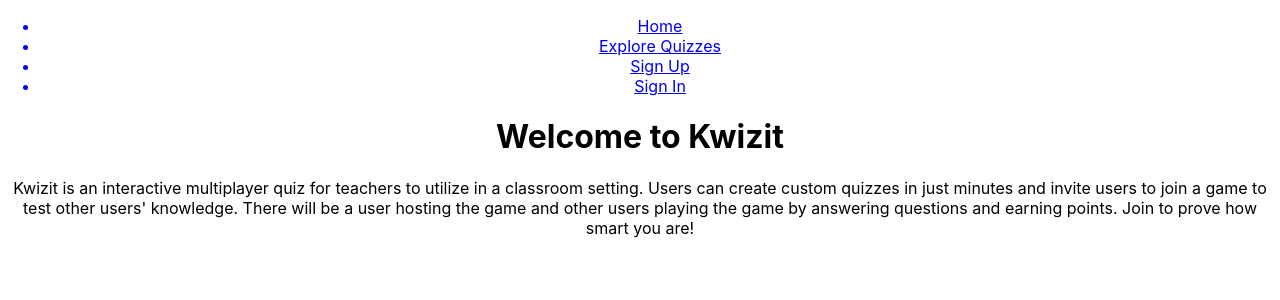
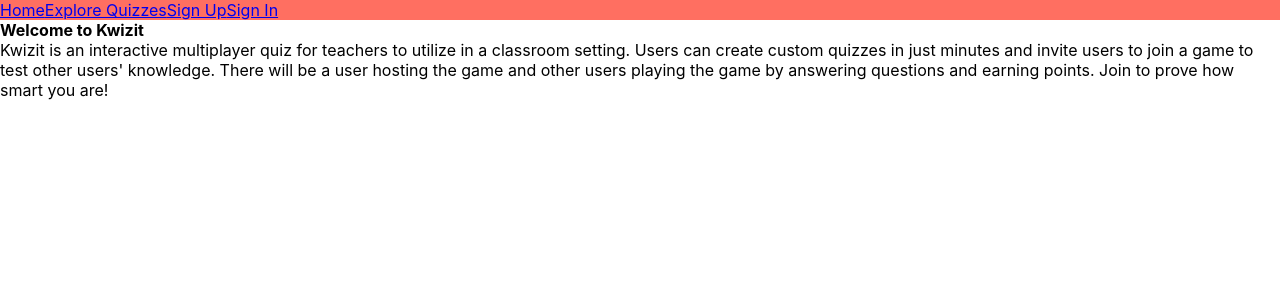
Before and after one commit to alexanderchao123/kwizit-frontend, a React (Create React App) app: page / in a window 1280 px wide. Shown: the top 300 px of the page. Built offline with nearby package versions, Linux system fonts and the light colour scheme.

Commit message:
install styled-components package and begin styling in NavSignedIn and NavSignedOut components

```diff
--- a/package.json
+++ b/package.json
@@ -11,7 +11,8 @@
     "react-router-dom": "^4.3.1",
     "react-scripts": "^2.1.8",
     "redux": "^4.0.1",
-    "redux-thunk": "^2.3.0"
+    "redux-thunk": "^2.3.0",
+    "styled-components": "^4.2.0"
   },
   "scripts": {
     "start": "react-scripts start",
--- a/src/App.js
+++ b/src/App.js
@@ -7,7 +7,6 @@ import QuizContainer from './containers/QuizContainer'
 import RoundContainer from './containers/RoundContainer'
 import Home from './components/layouts/Home';
 import { authenticateToken } from './store/actions/UserActions'
-import './App.css';
 
 class App extends Component {
   render() {
--- a/src/components/layouts/NavSignedIn.js
+++ b/src/components/layouts/NavSignedIn.js
@@ -2,6 +2,15 @@ import React, { Component } from 'react';
 import { withRouter, Link } from 'react-router-dom';
 import { connect } from 'react-redux';
 import { removeUser } from '../../store/actions/UserActions';
+import styled from 'styled-components'
+
+const Nav = styled.nav`
+  background-color: #FF6F61;
+`
+
+const List = styled.li`
+  display: inline;
+`
 
 class NavSignedIn extends Component {
   clickHandler = (event) => {
@@ -11,15 +20,15 @@ class NavSignedIn extends Component {
 
   render() {
     return(
-      <nav>
+      <Nav>
         <ul>
-          <Link to="/"><li>Home</li></Link>
-          <Link to="/quizzes"><li>Explore Quizzes</li></Link>
-          <Link to="/quizzes/new"><li>Create Quiz</li></Link>
-          <Link to="/rounds/join"><li>Join Game</li></Link>
-          <Link to="/users/signout"><li onClick={this.clickHandler}>Sign Out</li></Link>
+          <Link to="/"><List>Home</List></Link>
+          <Link to="/quizzes"><List>Explore Quizzes</List></Link>
+          <Link to="/quizzes/new"><List>Create Quiz</List></Link>
+          <Link to="/rounds/join"><List>Join Game</List></Link>
+          <Link to="/users/signout"><List onClick={this.clickHandler}>Sign Out</List></Link>
         </ul>
-      </nav>
+      </Nav>
     )
   }
 }
--- a/src/components/layouts/NavSignedOut.js
+++ b/src/components/layouts/NavSignedOut.js
@@ -1,17 +1,26 @@
 import React, { Component } from 'react';
 import { Link } from 'react-router-dom';
+import styled from 'styled-components';
+
+const Nav = styled.nav`
+  background-color: #FF6F61;
+`
+
+const List = styled.li`
+  display: inline;
+`
 
 class NavSignedOut extends Component {
   render() {
     return(
-      <nav>
+      <Nav>
         <ul>
-          <Link to="/"><li>Home</li></Link>
-          <Link to="/quizzes"><li>Explore Quizzes</li></Link>
-          <Link to="/users/signup"><li>Sign Up</li></Link>
-          <Link to="/users/signin"><li>Sign In</li></Link>
+          <Link to="/"><List>Home</List></Link>
+          <Link to="/quizzes"><List>Explore Quizzes</List></Link>
+          <Link to="/users/signup"><List>Sign Up</List></Link>
+          <Link to="/users/signin"><List>Sign In</List></Link>
         </ul>
-      </nav>
+      </Nav>
     )
   }
 }
--- a/src/index.css
+++ b/src/index.css
@@ -1,6 +1,14 @@
-body {
+* {
   margin: 0;
   padding: 0;
+  border: 0;
+  outline: 0;
+  font-size: 100%;
+  vertical-align: baseline;
+  background: transparent;
+}
+
+body {
   font-family: -apple-system, BlinkMacSystemFont, "Segoe UI", "Roboto", "Oxygen",
     "Ubuntu", "Cantarell", "Fira Sans", "Droid Sans", "Helvetica Neue",
     sans-serif;
```
Also changed, not shown: src/containers/NavContainer.js (+4 -4 lines), 1 other file (tests, documents, lock files or other folders).
